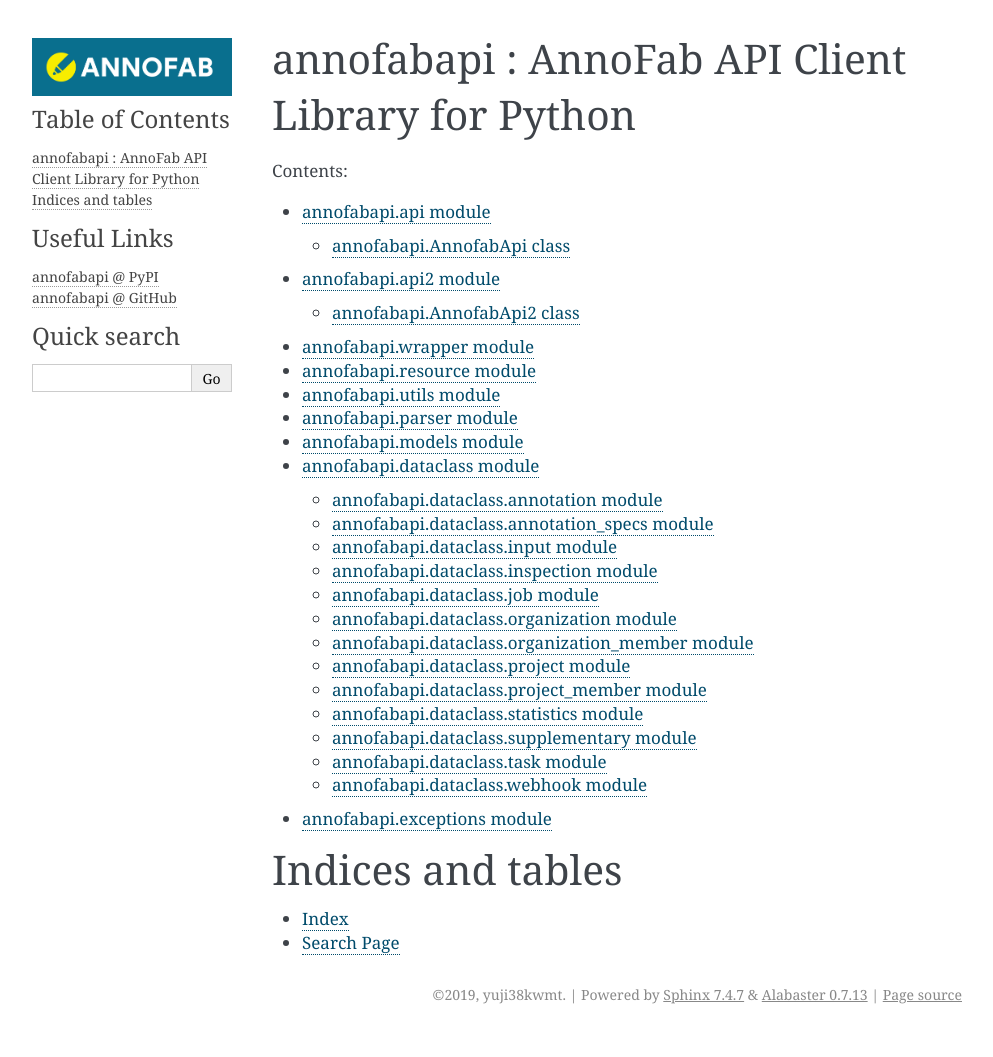
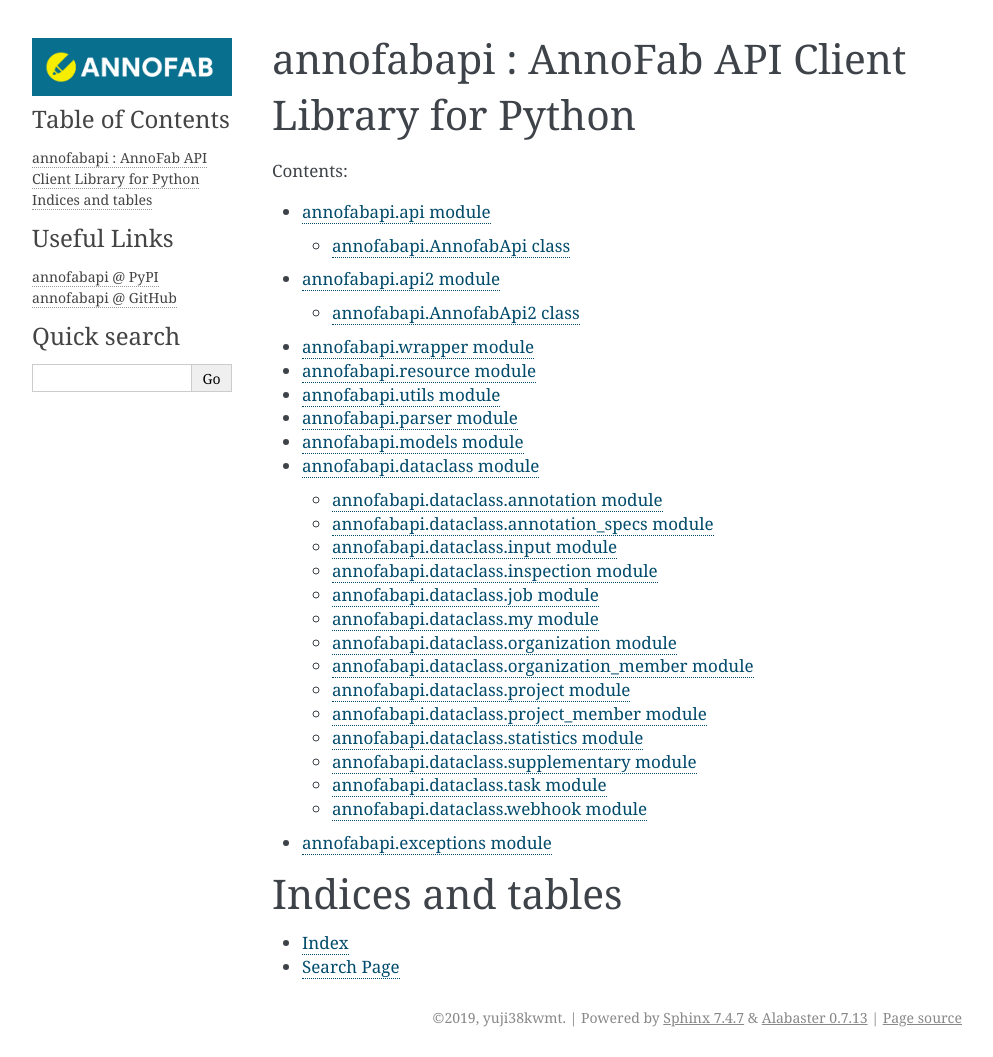
Before and after one commit to kurusugawa-computer/annofab-api-python-client, a Sphinx documentation site: the page built from docs/index.rst, in a window 1280 px wide. Shown: the whole page, without its empty margins (148-1141 px from the left). Built offline with Sphinx 7.4.7, drawn with Linux system fonts in a browser that asks for light colours; before the commit the page ends 1034 px from its top, so only the background shows below that.

Commit message:
update document

```diff
--- a/docs/dataclass.rst
+++ b/docs/dataclass.rst
@@ -27,6 +27,10 @@
 .. automodule:: annofabapi.dataclass.job
     :members:
 
+annofabapi.dataclass.my module
+------------------------------
+.. automodule:: annofabapi.dataclass.my
+    :members:
 
 annofabapi.dataclass.organization module
 ----------------------------------------
```
